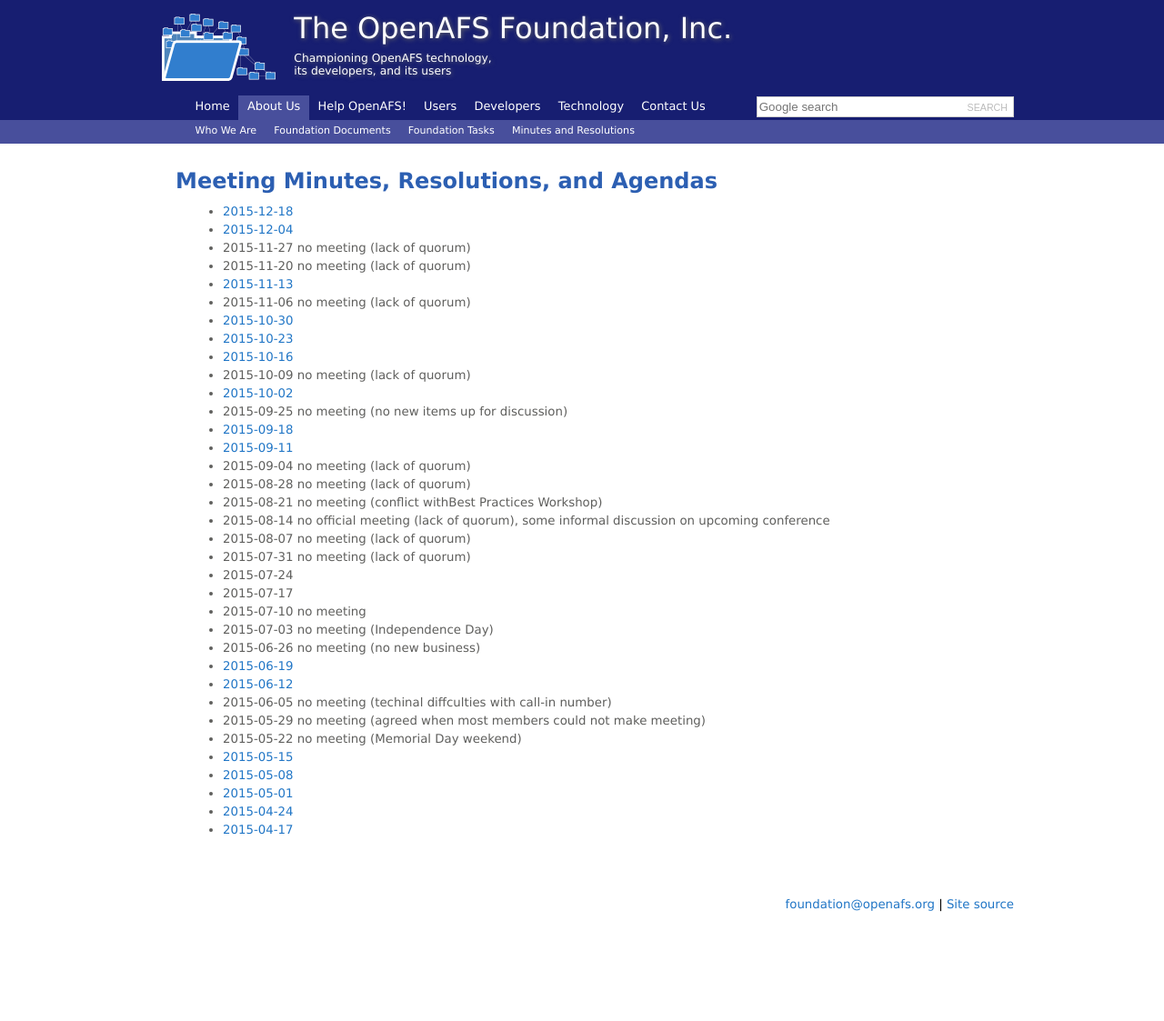
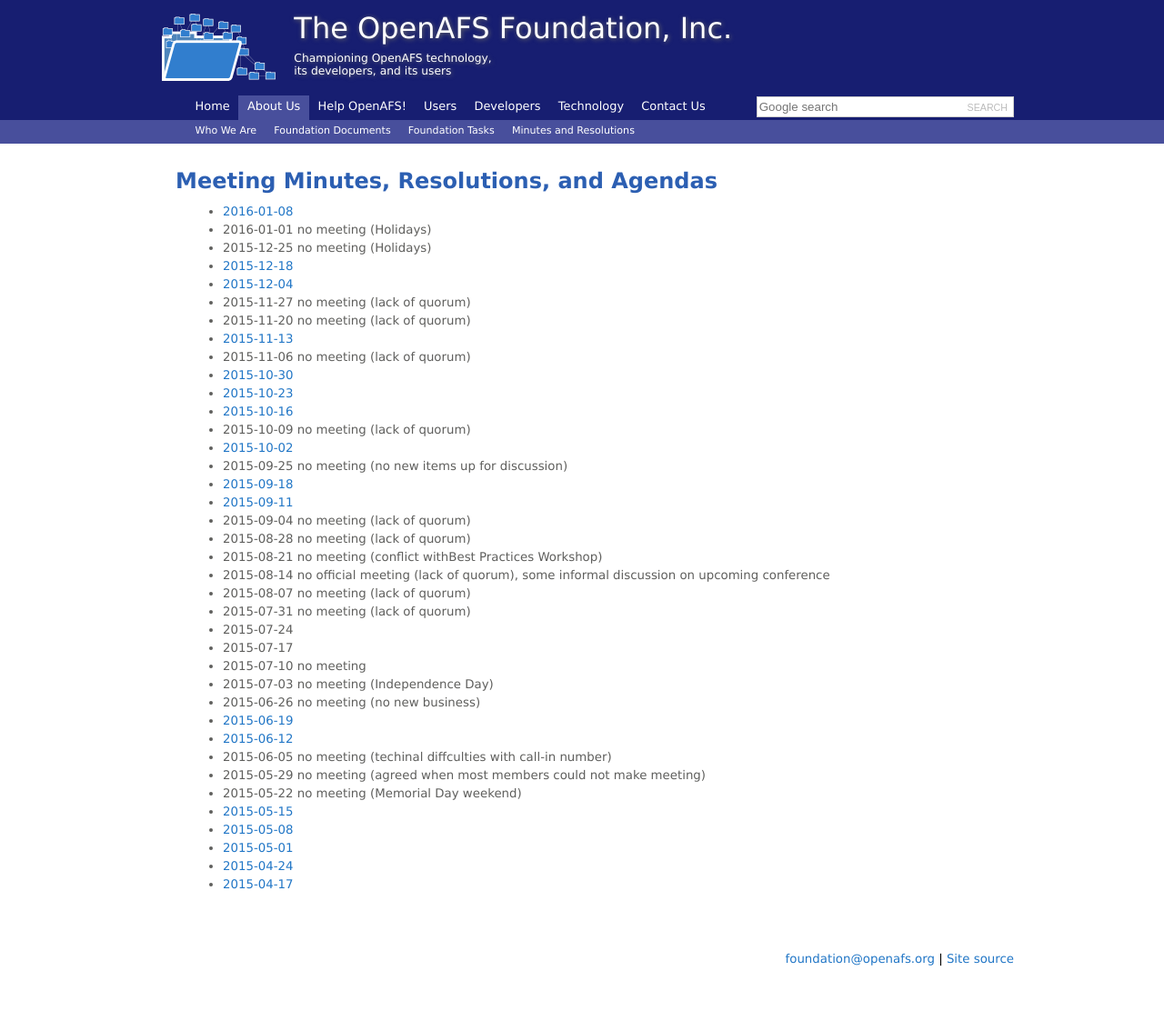
Before and after one commit to openafsfoundation/openafsfoundation.org, a Jekyll site: the page built from about/minutes/index.md, in a window 1280 px wide. Shown: the whole page at 91% size. Built offline with Jekyll 4.4.1, drawn with Linux system fonts in a browser that asks for light colours; before the commit the page ends 1063 px from its top, so only the background shows below that.

Commit message:
Update index.md

```diff
--- a/about/minutes/index.md
+++ b/about/minutes/index.md
@@ -5,7 +5,9 @@
 
 ## Meeting Minutes, Resolutions, and Agendas ##
 
-
+* [2016-01-08]({{site.github.url}}/about/minutes/2016-01-08/)
+* 2016-01-01 no meeting (Holidays)
+* 2015-12-25 no meeting (Holidays)
 * [2015-12-18]({{site.github.url}}/about/minutes/2015-12-18/)
 * [2015-12-04]({{site.github.url}}/about/minutes/2015-12-04/)
 * 2015-11-27 no meeting (lack of quorum)
```
